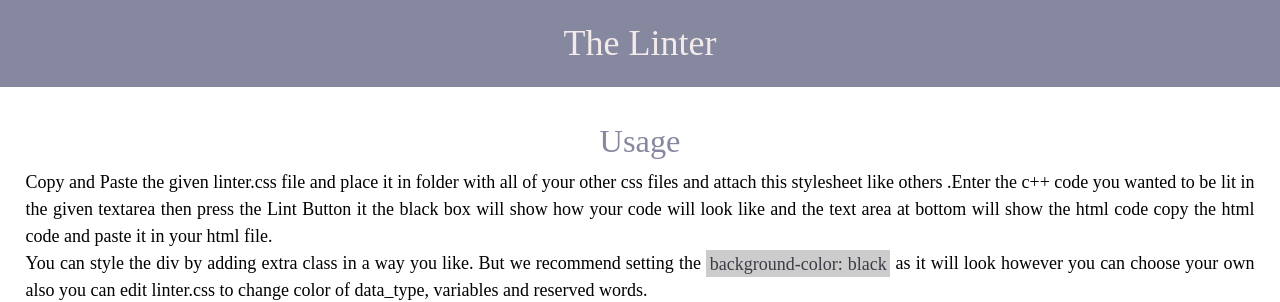
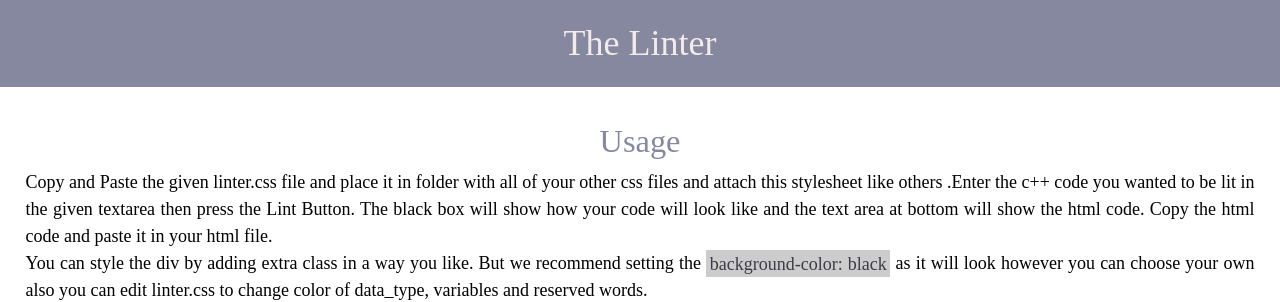
Before and after one commit to DeathNet123/Vanilla_JS_DOM, a plain HTML site: page Linting/lint.html in a window 1280 px wide. Shown: the top 302 px of the page. Drawn offline with Linux system fonts and the light colour scheme.

Commit message:
Few grammatical mistakes in instructions are fixed

```diff
--- a/Linting/lint.html
+++ b/Linting/lint.html
@@ -15,7 +15,7 @@
         <header id="header"><h1>The Linter</h1></header>
         <div id="main_container">
             <h2>Usage</h2>
-            <p>Copy and Paste the given linter.css file and place it in folder with all of your other css files and attach this stylesheet like others .Enter the c++ code you wanted to be lit in the given textarea then press the Lint Button it the black box will show how your code will look like and the text area at bottom will show the html code copy the html code and paste it in your html file.</p>
+            <p>Copy and Paste the given linter.css file and place it in folder with all of your other css files and attach this stylesheet like others .Enter the c++ code you wanted to be lit in the given textarea then press the Lint Button. The black box will show how your code will look like and the text area at bottom will show the html code. Copy the html code and paste it in your html file.</p>
             <p>You can style the div by adding extra class in a way you like. But we recommend setting the <code class="in_sen">background-color: black</code> as it will look however you can choose your own also you can edit linter.css to change color of data_type, variables and reserved words.</p>
             <h3><i class="fa fa-exclamation-triangle"></i> Attention</h3>
             <p style="text-align: center">This Linter was Desk Checked so Error are Excepted. If you find errors feel free to raise issue on github.<h3>Links</h3><a href="https://github.com/DeathNet123/Vanilla_JS_DOM/blob/main/Linting/linter.css" target="_blank">Linter.css</a><br><a target="_blank" href="https://github.com/DeathNet123/Vanilla_JS_DOM">Repo</a></p>
```
